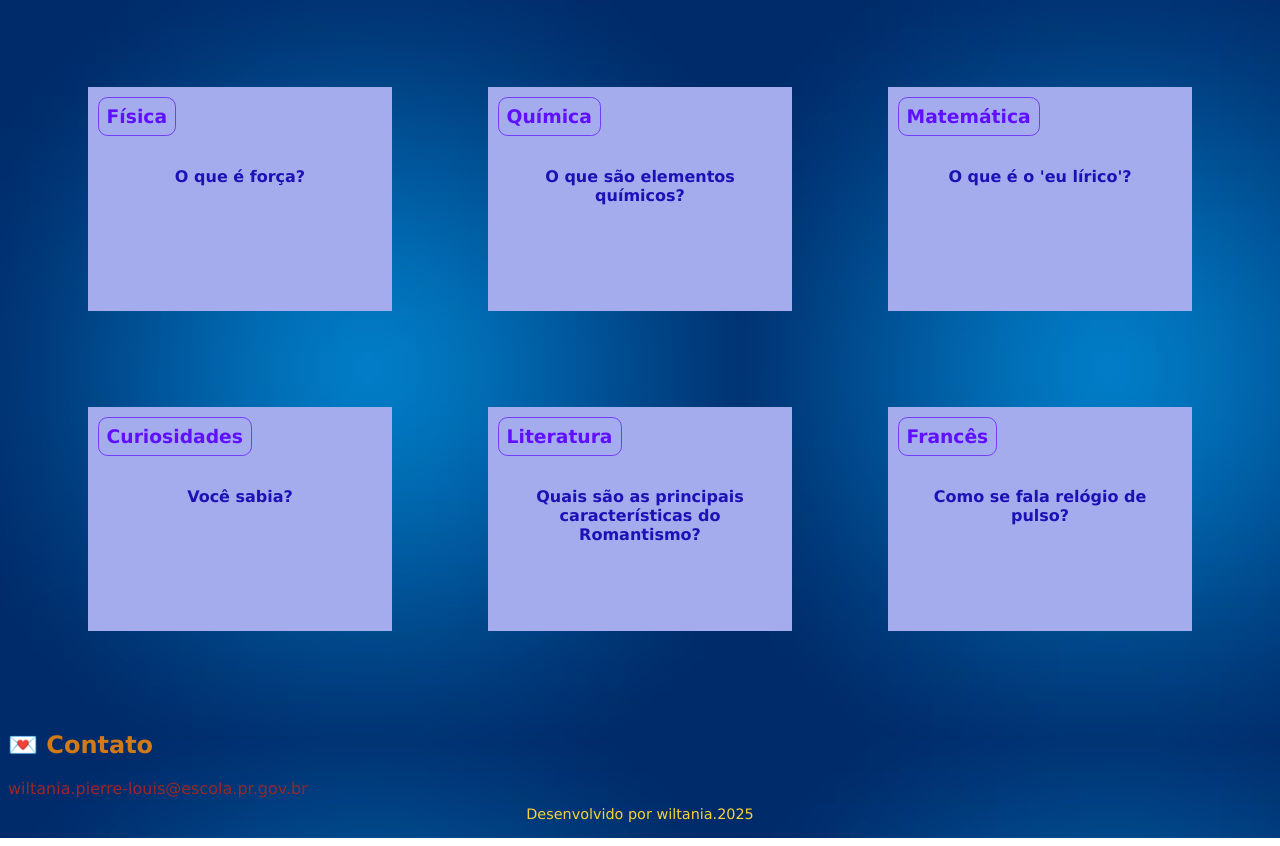
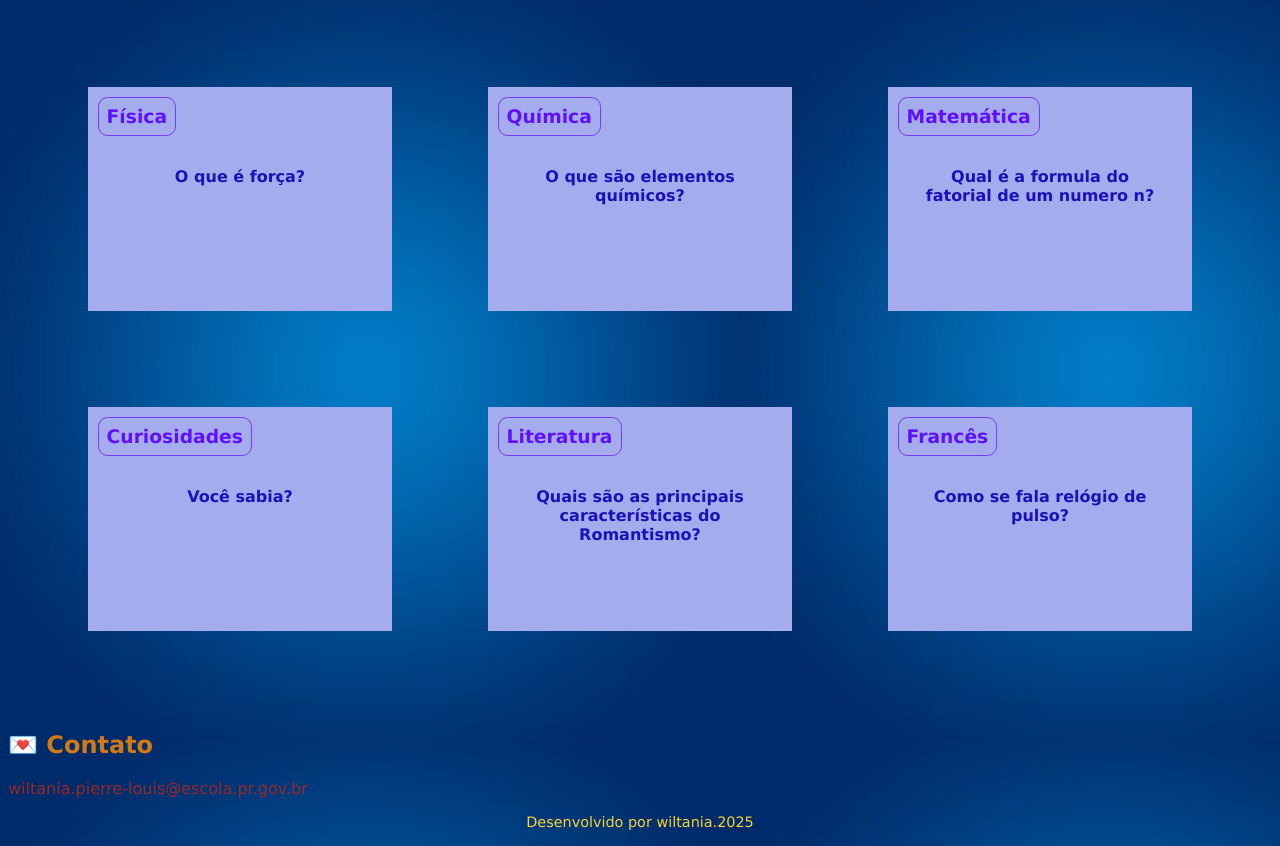
Before and after one commit to Wiltania/Page-web-Wiltania, a plain HTML site: page index.html in a window 1280 px wide. Shown: the part 740-1586 px from the top of the page. Drawn offline with Linux system fonts and the light colour scheme.

Commit message:
após os feedbacks

```diff
--- a/index.html
+++ b/index.html
@@ -10,15 +10,13 @@
 <h1 style="text-align: center; color: rgb(247, 212, 57); margin-top: 3rem;"> 📖 Revisacards 📖 </h1>
 
     <section id="container">
-
-
     </section>
     </main>
 
       <h2 style="  color:rgb(210, 122, 22)">💌 Contato</h2>
-              <div style="color: rgb(151, 40, 40);"> <i class="bi bi-envelope-at"></i><A:mail> wiltania.pierre-louis@escola.pr.gov.br</A:mail></div>
+              <p style="color: rgb(151, 40, 40);"> <i class="bi bi-envelope-at"></i><A:mail> wiltania.pierre-louis@escola.pr.gov.br</A:mail></p>
 
-              <footer>
+              <footer class=" container -2">
 
             <p>
                  Desenvolvido por wiltania.2025 </p>
--- a/pergunta.js
+++ b/pergunta.js
@@ -40,8 +40,8 @@ criarCartao(
 )
 criarCartao(
    "Matemática",
-   " O que é o 'eu lírico'?" ,
-   "  É a voz que fala no poema."
+   " Qual é a formula do fatorial de um numero n?" ,
+   "n! = n × (n - 1) × (n - 2) × ... × 1"
 )
 criarCartao(
    "Curiosidades",
```
Also changed, not shown: Assets/styles.css (line endings or trailing spaces).
